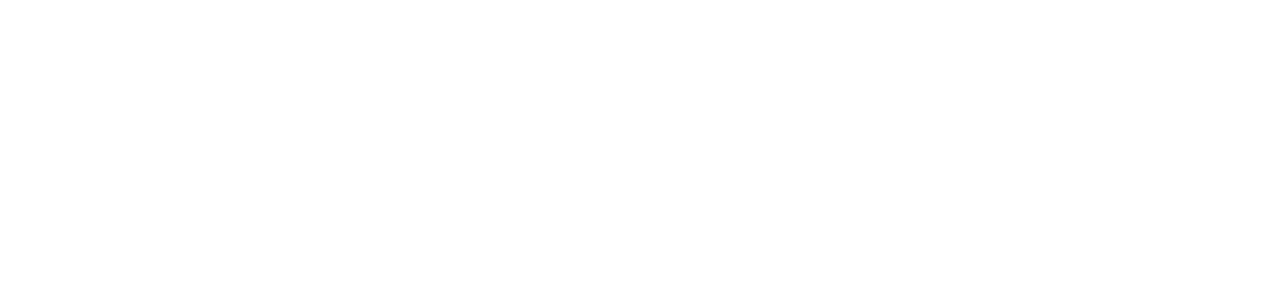
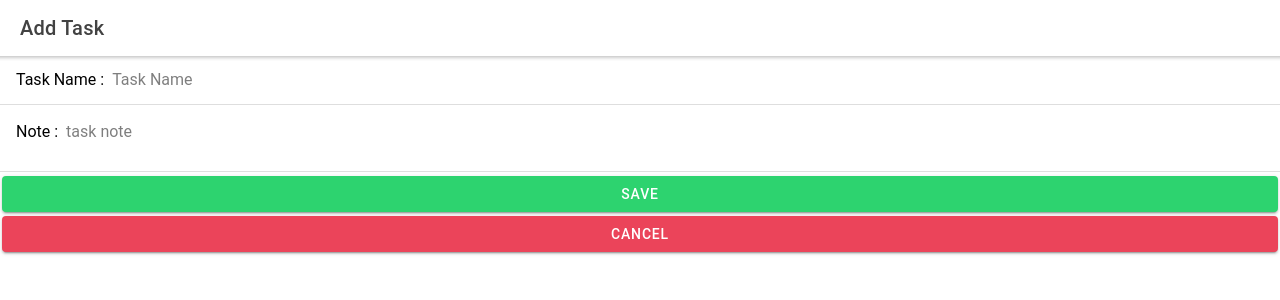
Before and after one commit to MinaLouisLeon/tasker, a React (Create React App) app: page /addTask in a window 1280 px wide. Shown: the top 300 px of the page. Built offline with nearby package versions, Linux system fonts and the light colour scheme.

Commit message:
session 3

```diff
--- a/package.json
+++ b/package.json
@@ -29,6 +29,7 @@
     "react-router-dom": "^5.2.0",
     "react-scripts": "4.0.2",
     "redux": "^4.1.2",
+    "tachyons": "^4.12.0",
     "typescript": "^4.1.3",
     "web-vitals": "^0.2.4",
     "workbox-background-sync": "^5.1.4",
--- a/src/App.jsx
+++ b/src/App.jsx
@@ -2,6 +2,10 @@
 import { IonApp, IonRouterOutlet, setupIonicReact } from '@ionic/react';
 import { IonReactRouter } from '@ionic/react-router';
 import TaskListPage from './pages/TaskListPage';
+import AddTaskPage from './pages/AddTaskPage';
+import OpenTaskPage from './pages/OpenTaskPage';
+
+import "tachyons"
 /* Core CSS required for Ionic components to work properly */
 import '@ionic/react/css/core.css';
 
@@ -33,6 +37,12 @@
         <Route exact path="/">
           <Redirect to="/home" />
         </Route>
+        <Route exact path="/openTask">
+          <OpenTaskPage />
+        </Route>
+        <Route exact path="/addTask" >
+          <AddTaskPage />
+        </Route>
       </IonRouterOutlet>
     </IonReactRouter>
   </IonApp>
--- /dev/null
+++ b/src/components/SideMenu.jsx
@@ -0,0 +1,50 @@
+import {
+  IonContent,
+  IonHeader,
+  IonItem,
+  IonLabel,
+  IonList,
+  IonMenu,
+  IonTitle,
+  IonToolbar,
+} from "@ionic/react";
+import { isMobile } from "react-device-detect";
+import { useHistory } from "react-router";
+const SideMenu = () => {
+  const viewMode = isMobile ? "" : "ios";
+  const history = useHistory(null);
+  return (
+    <IonMenu contentId="enable-sidemenu" mode={viewMode}>
+      <IonHeader>
+        <IonToolbar>
+          <IonTitle>Menu</IonTitle>
+        </IonToolbar>
+      </IonHeader>
+      <IonContent>
+        <IonList>
+          <IonItem
+            button
+            onClick={() => {
+              history.replace("/home");
+            }}
+          >
+            <IonLabel>Tasks</IonLabel>
+          </IonItem>
+          <IonItem
+            button
+            onClick={() => {
+              history.replace("/addTask");
+            }}
+          >
+            <IonLabel>Add Task</IonLabel>
+          </IonItem>
+          <IonItem color="danger">
+            <IonLabel>Exit</IonLabel>
+          </IonItem>
+        </IonList>
+      </IonContent>
+    </IonMenu>
+  );
+};
+
+export default SideMenu;
--- /dev/null
+++ b/src/pages/AddTaskPage.jsx
@@ -0,0 +1,63 @@
+import {
+  IonButton,
+  IonContent,
+  IonHeader,
+  IonInput,
+  IonItem,
+  IonLabel,
+  IonPage,
+  IonTextarea,
+  IonTitle,
+  IonToolbar,
+} from "@ionic/react";
+import { useState } from "react";
+import { useHistory } from "react-router";
+const AddTaskPage = () => {
+  const history = useHistory(null);
+  const [taskName, setTaskName] = useState("");
+  const handleSubmit = (e) => {
+    e.preventDefault();
+    console.log("submit");
+  }
+  return (
+    <IonPage>
+      <IonHeader>
+        <IonToolbar>
+          <IonTitle>Add Task</IonTitle>
+        </IonToolbar>
+      </IonHeader>
+      <IonContent fullscreen>
+        <form onSubmit={handleSubmit}>
+          <IonItem>
+            <IonLabel>Task Name :</IonLabel>
+            <IonInput
+              placeholder="Task Name"
+              clearInput={true}
+              inputMode="text"
+              required={true}
+              value={taskName}
+              onIonChange={(e) => setTaskName(e.target.value)}
+            />
+          </IonItem>
+          <IonItem>
+            <IonLabel>Note :</IonLabel>
+            <IonTextarea
+              autoGrow={true}
+              cols={3}
+              inputMode="text"
+              placeholder="task note"
+            />
+          </IonItem>
+          <IonButton expand="block" color="success" type="submit">
+            Save
+          </IonButton>
+          <IonButton expand="block" color="danger" onClick={() => history.replace('/home')}>
+            Cancel
+          </IonButton>
+        </form>
+      </IonContent>
+    </IonPage>
+  );
+};
+
+export default AddTaskPage;
--- /dev/null
+++ b/src/pages/OpenTaskPage.jsx
@@ -0,0 +1,53 @@
+import { IonBackButton, IonButton, IonButtons, IonCard, IonCardContent, IonContent, IonHeader, IonItem, IonLabel, IonPage, IonTextarea, IonTitle, IonToolbar } from "@ionic/react";
+import { isMobile } from "react-device-detect";
+import { useState } from "react";
+const OpenTaskPage = () => {
+    const viewMode = isMobile ? "" : "ios" ;
+    const [showAddNote,setShowAddNote] = useState({show : false,disableBackButton:false});
+    const handleSubmit = (e) => {
+        e.preventDefault();
+        console.log("submit");
+    }
+    return (
+        <IonPage>
+            <IonHeader>
+                <IonToolbar mode={viewMode}>
+                    <IonButtons slot="start">
+                        <IonBackButton disabled={showAddNote.disableBackButton} />
+                    </IonButtons>
+                    <IonTitle>
+                        Task Name
+                    </IonTitle>
+                </IonToolbar>
+            </IonHeader>
+            <IonContent fullscreen>
+                <IonCard>
+                    <IonCardContent>
+                        Note data
+                    </IonCardContent>
+                </IonCard>
+                {showAddNote.show && <IonCard className="pa2 ma2 shadow-2">
+                    <form onSubmit={handleSubmit}>
+                    <IonItem>
+                        <IonLabel>
+                            Note :
+                        </IonLabel>
+                        <IonTextarea autoGrow={true} cols={3} inputMode="text" placeholder="Note" required />
+                    </IonItem>
+                    <IonButton expand="block" type="submit">
+                        Save Note
+                    </IonButton>
+                    <IonButton expand="block" color="danger" onClick={() => setShowAddNote({show:false,disableBackButton:false})}>
+                        Cancel
+                    </IonButton>
+                    </form>
+                </IonCard>}
+                {!showAddNote.show && <IonButton expand="block" onClick={() => setShowAddNote({show:true,disableBackButton:true})}>
+                    Add Note
+                </IonButton>}
+            </IonContent>
+        </IonPage>
+    )
+}
+
+export default OpenTaskPage;
--- a/src/pages/TaskListPage.jsx
+++ b/src/pages/TaskListPage.jsx
@@ -7,11 +7,13 @@
   IonItem,
   IonLabel,
   IonList,
+  IonMenuButton,
   IonPage,
   IonTitle,
   IonToolbar,
   isPlatform,
 } from "@ionic/react";
+import SideMenu from "../components/SideMenu";
 import {
   trashOutline,
   closeOutline,
@@ -30,6 +32,7 @@
       <SideMenu />
       <IonHeader>
         <IonToolbar mode={viewMode}>
+          <IonMenuButton slot="start" />
           <IonTitle>Tasks</IonTitle>
           <IonButtons slot="end">
             <IonButton color="primary" onClick={() => {
@@ -55,7 +58,7 @@
               text: "Open",
               icon: isPlatform("android") ? sendOutline : "",
               handler: () => {
-                console.log("open");
+                history.push("/openTask")
               },
             },
             {
```
Also changed, not shown: 1 other file (tests, documents, lock files or other folders).
